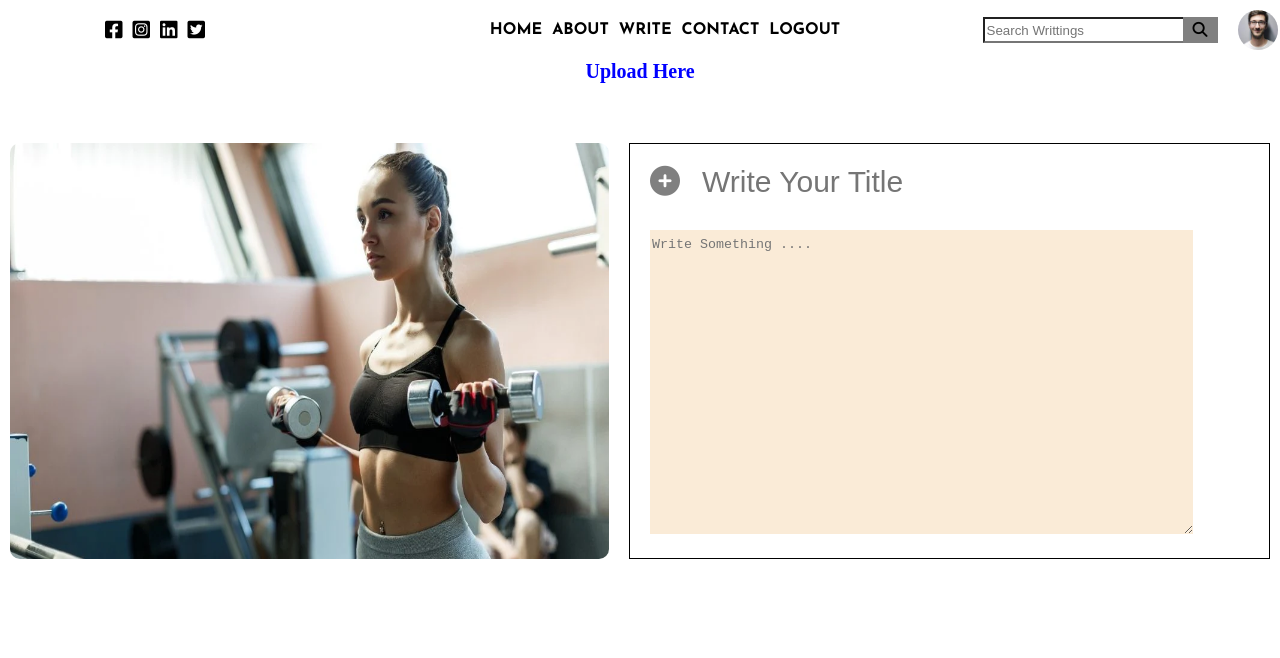
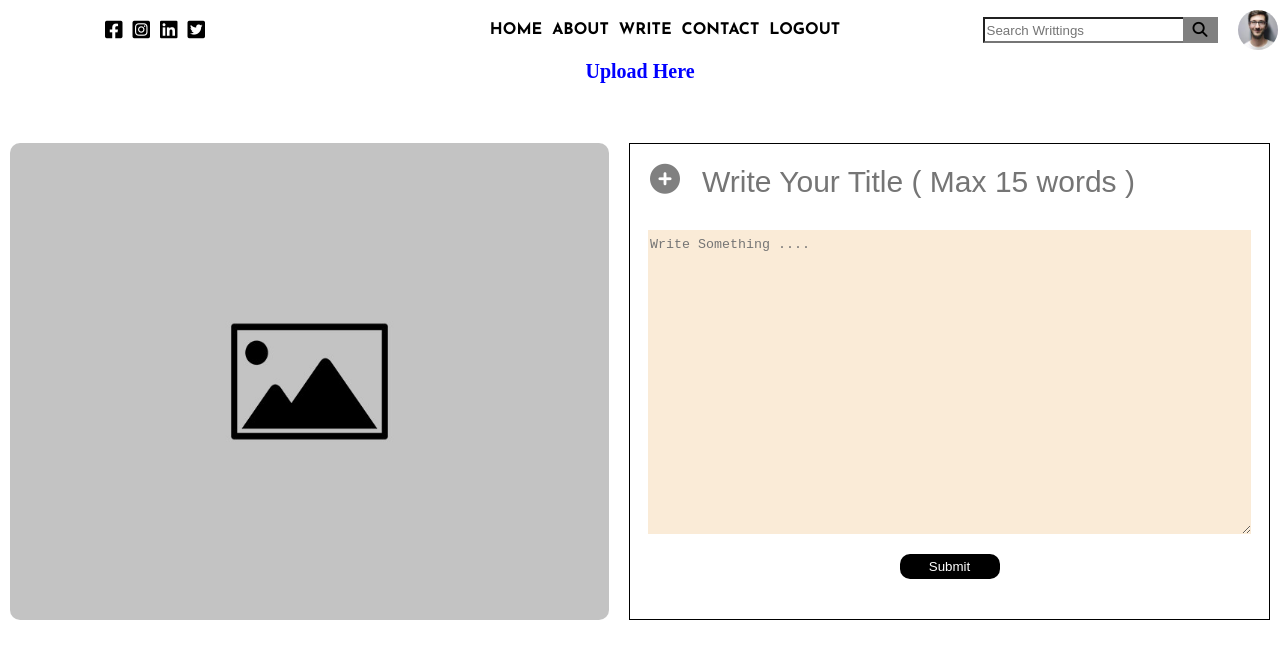
Before and after one commit to kanha638/Bloggy, a React (Create React App) app in the folder frontend/: page / in a window 1280 px wide. Shown: the top 658 px of the page. Built offline with nearby package versions, Linux system fonts and the light colour scheme.

Commit message:
added submit button in uploadpost page form  and added default image in in)

```diff
--- a/frontend/src/Components/Pages/UploadPost/UploadPost.css
+++ b/frontend/src/Components/Pages/UploadPost/UploadPost.css
@@ -42,6 +42,12 @@
   width: 100%;
   margin: 10px;
   padding: 20px;
+  align-items: center;
+}
+.portion1 {
+  width: 100%;
+  display: flex;
+  flex-direction: row;
 }
 .fileinput {
   display: none;
@@ -54,6 +60,7 @@
   margin-left: 20px;
   border: none;
   font-size: 30px;
+  width: 90%;
 }
 
 .titleinput:focus {
@@ -66,10 +73,19 @@
   /* margin-left: 20px; */
   min-height: 300px;
   /* min-width: 300px; */
-  width: 90%;
+  width: 100%;
   min-width: 200px;
   line-height: 25px;
 }
 .textinput:focus {
   outline: none;
 }
+.SubmitForm {
+  width: 100px;
+  border: none;
+  margin: 20px;
+  padding: 5px;
+  border-radius: 10px;
+  color: white;
+  background-color: black;
+}
--- a/frontend/src/Components/Pages/UploadPost/UploadPost.jsx
+++ b/frontend/src/Components/Pages/UploadPost/UploadPost.jsx
@@ -1,5 +1,5 @@
 import "./UploadPost.css";
-import image from "../../../Images/fitness.webp"
+import image from "../../../Images/default-image.jpeg"
 export const UploadPost = () => {
     return (
         <>
@@ -9,21 +9,23 @@ export const UploadPost = () => {
               <img src={image} alt="" className="blogimg" />
           </div>
           <form className="uploadform">
-              <div className="portion">
+              <div className="portion1">
                   <label htmlFor="fileinput">
                       <i class=" fileinputIcon fa-solid fa-circle-plus"></i>
                   </label>
                   <input type="file" className="fileinput" id="fileinput" />
-                  <input type="text" className="titleinput" autoFocus="true" placeholder="Write Your Title" />
+                  <input type="text" className="titleinput" autoFocus="true" placeholder="Write Your Title ( Max 15 words )" />
               </div>
 
-              <div className="portion">
+              {/* <div className="portion2"> */}
                   <textarea type="text" placeholder="Write Something ...." className="textinput">
 
                   </textarea>
-              </div>
+              {/* </div> */}
+             <button type="submit" className="SubmitForm">Submit</button>
 
-          </form>
+                </form>
+
             </div>
             </>
   )
```
Also changed, not shown: frontend/src/Images/default-image.jpeg (added).
